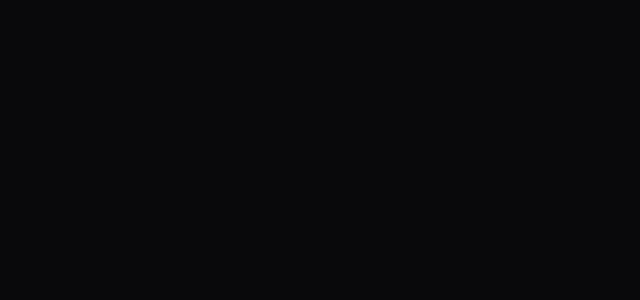
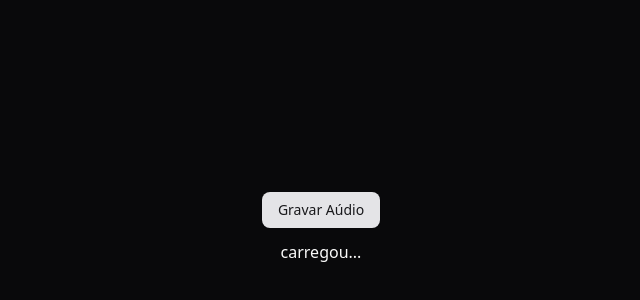
Before and after one commit to GuilhermmeDev/let-me-ask, a React (Vite) app: page /room/1/audio in a window 1280 px wide. Before the commit this address had no page. Shown: the part 172-472 px from the top of the page, without its empty margins (319-959 px from the left). Built offline with nearby package versions, Linux system fonts and the light colour scheme.

Commit message:
feat: create a transcription to the audio route with gemini

```diff
--- a/package.json
+++ b/package.json
@@ -28,6 +28,7 @@
   },
   "devDependencies": {
     "@biomejs/biome": "2.0.6",
+    "@types/dom-speech-recognition": "^0.0.6",
     "@types/node": "^24.0.12",
     "@types/react": "^19.1.8",
     "@types/react-dom": "^19.1.6",
--- a/src/app.tsx
+++ b/src/app.tsx
@@ -1,6 +1,7 @@
 import { QueryClient, QueryClientProvider } from '@tanstack/react-query'
 import { BrowserRouter, Route, Routes } from 'react-router-dom'
 import { CreateRoom } from './pages/createRoom'
+import { RecordRoomAudio } from './pages/record-room-audio'
 import { Room } from './pages/room'
 
 export function App() {
@@ -10,6 +11,7 @@ export function App() {
         <Routes>
           <Route element={<CreateRoom />} index />
           <Route element={<Room />} path="/room/:roomId" />
+          <Route element={<RecordRoomAudio />} path="/room/:roomId/audio" />
         </Routes>
       </BrowserRouter>
     </QueryClientProvider>
--- /dev/null
+++ b/src/pages/record-room-audio.tsx
@@ -0,0 +1,99 @@
+/** biome-ignore-all lint/suspicious/noConsole: dev purposes */
+import { useRef, useState } from 'react'
+import { Navigate, useParams } from 'react-router-dom'
+import { Button } from '@/components/ui/button'
+
+const isRecordingSupported =
+  Boolean(navigator.mediaDevices) &&
+  typeof navigator.mediaDevices.getUserMedia === 'function' &&
+  typeof window.MediaRecorder === 'function'
+
+type RoomParams = {
+  roomId: string
+}
+
+export function RecordRoomAudio() {
+  const [isRecording, setRecording] = useState(false)
+  const recorder = useRef<MediaRecorder | null>(null)
+
+  const { roomId } = useParams<RoomParams>()
+
+  if (!roomId) {
+    return <Navigate replace to="/" />
+  }
+
+  function stopRecording() {
+    setRecording(false)
+
+    if (recorder.current && recorder.current.state !== 'inactive') {
+      recorder.current.stop()
+    }
+  }
+
+  async function uploadAudio(audio: Blob) {
+    const formData = new FormData()
+
+    formData.append('file', audio, 'audio.webm')
+
+    const response = await fetch(
+      `http://localhost:3333/rooms/${roomId}/audio`,
+      {
+        method: 'POST',
+        body: formData,
+      }
+    )
+
+    const result = await response.json()
+
+    console.log(result)
+  }
+
+  async function startRecording() {
+    if (!isRecordingSupported) {
+      alert('Seu navegador não suporta seu navegador')
+      return
+    }
+
+    setRecording(true)
+
+    const audio = await navigator.mediaDevices.getUserMedia({
+      audio: {
+        echoCancellation: true,
+        noiseSuppression: true,
+        sampleRate: 44_100,
+      },
+    })
+
+    recorder.current = new MediaRecorder(audio, {
+      mimeType: 'audio/webm',
+      audioBitsPerSecond: 64_000,
+    })
+
+    recorder.current.ondataavailable = (event) => {
+      if (event.data.size > 0) {
+        uploadAudio(event.data)
+      }
+    }
+
+    recorder.current.onstart = () => {
+      console.log('gravação iniciada')
+    }
+
+    recorder.current.onstop = () => {
+      console.log('gravação encerrada')
+    }
+
+    recorder.current.start()
+  }
+
+  return (
+    <div className="flex h-screen flex-col items-center justify-center gap-3">
+      {isRecording ? (
+        <Button onClick={stopRecording}>Pausar Aúdio</Button>
+      ) : (
+        <Button onClick={startRecording}>Gravar Aúdio</Button>
+      )}
+      {isRecording ? <p>Gravando...</p> : <p>carregou...</p>}
+    </div>
+  )
+}
```
Also changed, not shown: 1 other file (tests, documents, lock files or other folders).
